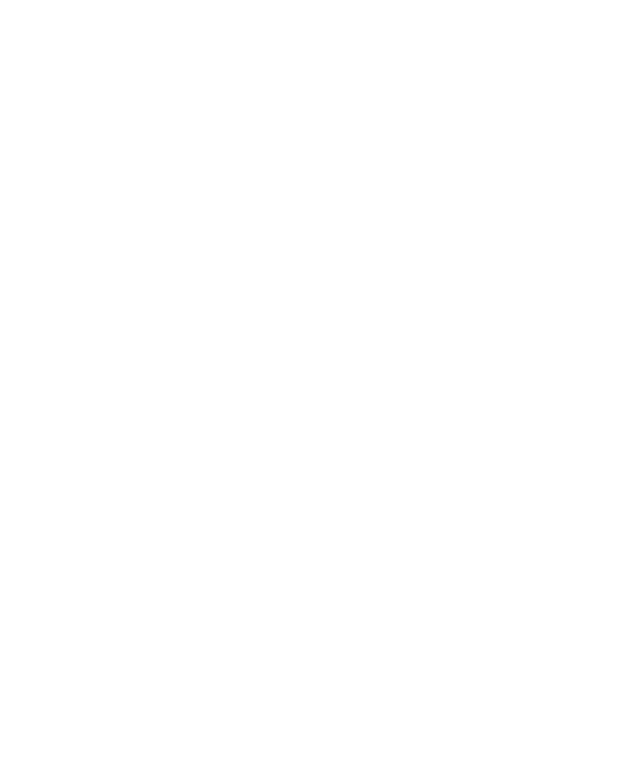
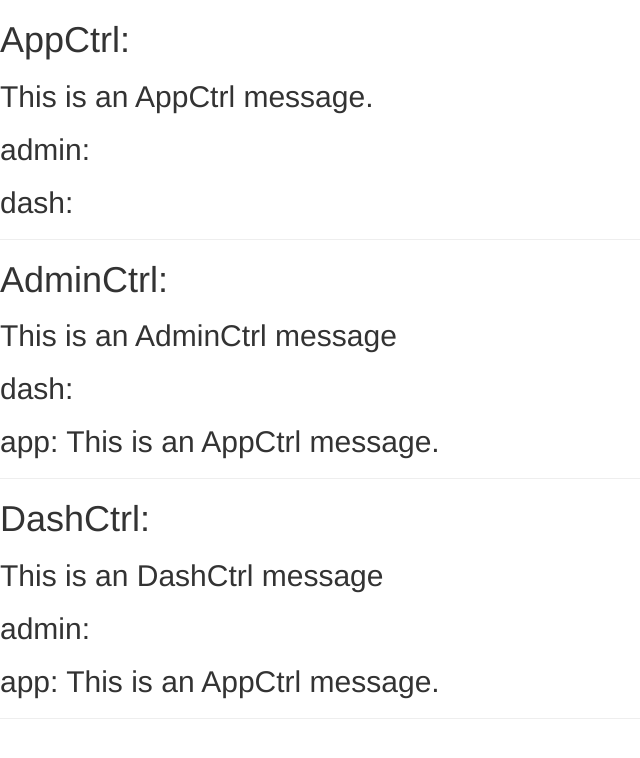
Before and after one commit to omer321/angular-training, a plain HTML site: page NGBootCamp/07_multiple_ctrls/index.html in a window 1280 px wide. Shown: the whole page, without its empty margins (0-640 px from the left). Drawn offline with Linux system fonts and the light colour scheme.

Commit message:
multiple controllers

```diff
--- a/NGBootCamp/07_multiple_ctrls/app.js
+++ b/NGBootCamp/07_multiple_ctrls/app.js
@@ -2,5 +2,18 @@ angular.module('prosper-workshop', [])
   .controller('AppCtrl', function AppCtrl() {
     var appCtrl = this;
 
+    appCtrl.message = "This is an AppCtrl message."
+  })
+
+  .controller('AdminCtrl', function AdminCtrl() {
+    var adminCtrl = this;
+
+    adminCtrl.message = "This is an AdminCtrl message";
+  })
+
+  .controller('DashCtrl', function DashCtrl() {
+    var dashCtrl = this;
+
+    dashCtrl.message = "This is an DashCtrl message";
   })
 ;
--- a/NGBootCamp/07_multiple_ctrls/index.html
+++ b/NGBootCamp/07_multiple_ctrls/index.html
@@ -7,6 +7,30 @@
 </head>
 <body ng-controller="AppCtrl as appCtrl">
 
+<h1>AppCtrl:</h1>
+<h2>{{appCtrl.message}}</h2>
+<h2>admin: {{adminCtrl.message}}</h2>
+
+<h2>dash: {{dashCtrl.message}}</h2>
+<hr/>
+
+<div ng-controller="AdminCtrl as adminCtrl">
+  <h1>AdminCtrl:</h1>
+  <h2>{{adminCtrl.message}}</h2>
+
+  <h2>dash: {{dashCtrl.message}}</h2>
+  <h2>app: {{appCtrl.message}}</h2>
+</div>
+
+<hr/>
+<div ng-controller="DashCtrl as dashCtrl">
+  <h1>DashCtrl:</h1>
+  <h2>{{dashCtrl.message}}</h2>
+  <h2>admin: {{adminCtrl.message}}</h2>
+  <h2>app: {{appCtrl.message}}</h2>
+</div>
+
+<hr/>
 
 <script src="angular.js"></script>
 <script src="app.js"></script>
```
